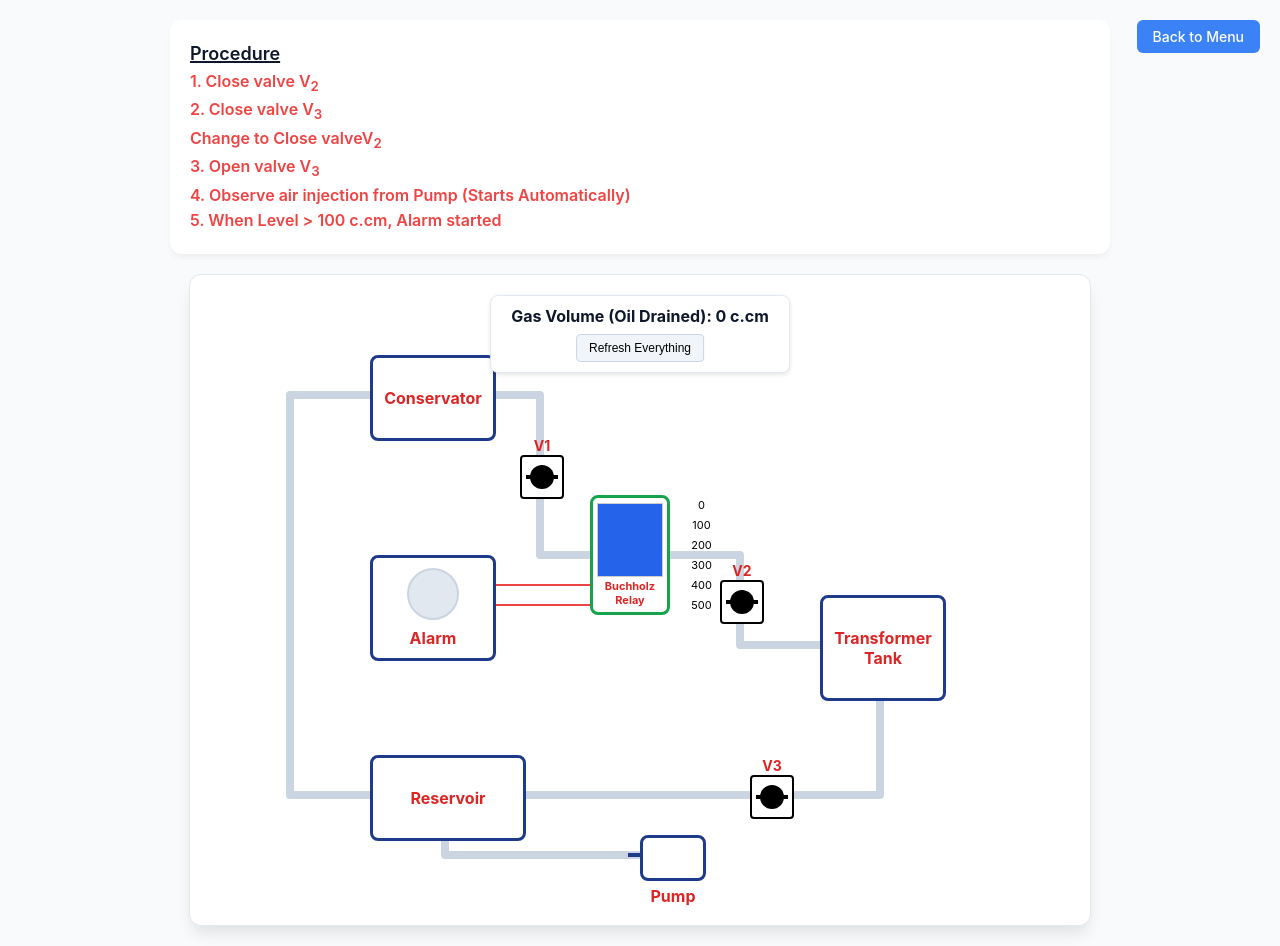
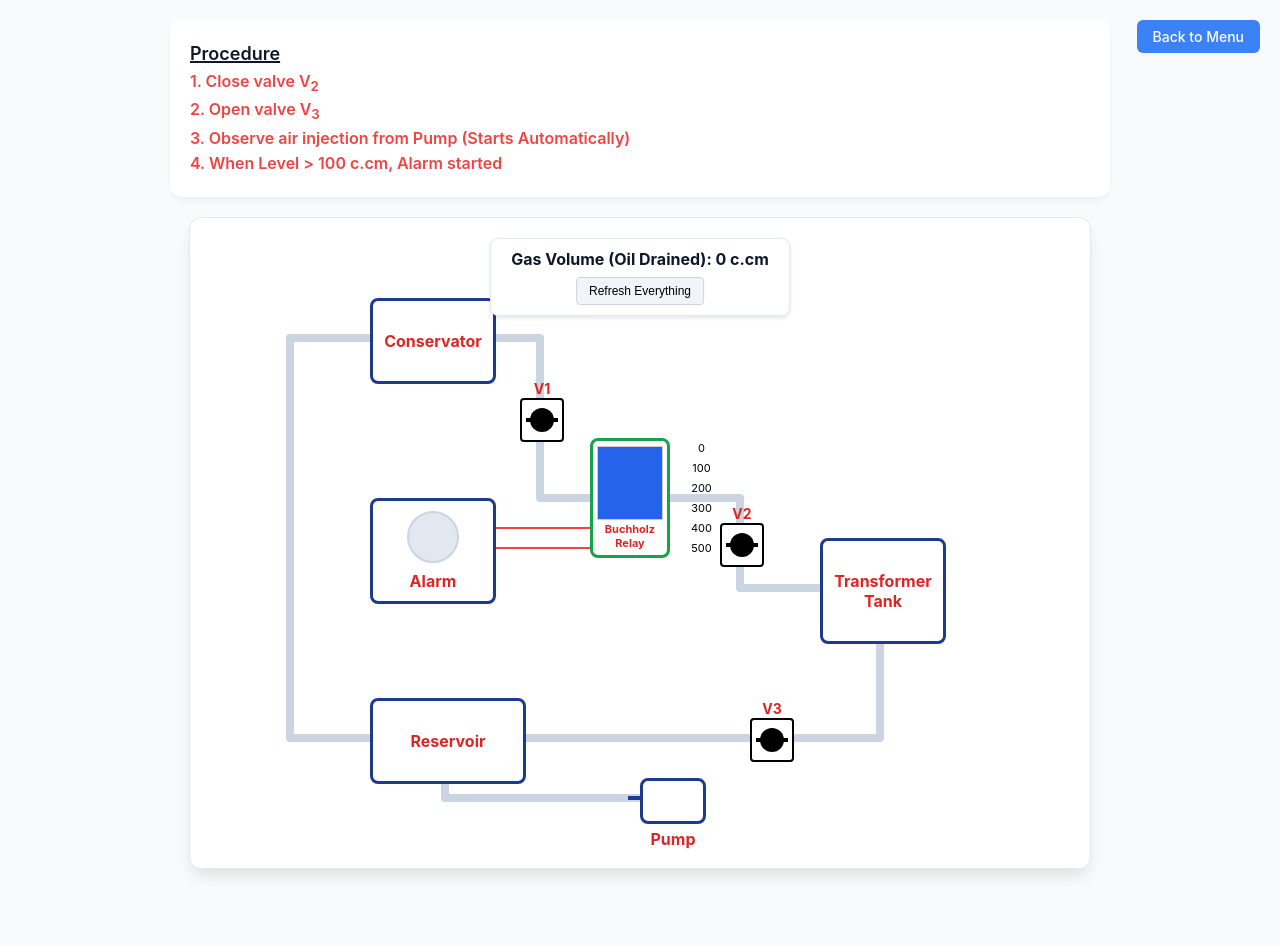
Before and after one commit to virtual-labs/exp-gas-actuated-buchholz-dei, a plain HTML site: page experiment/simulation/incipient.html in a window 1280 px wide. After the commit the page ends 889 px from the top, so only its background shows below. Drawn offline with Linux system fonts and the light colour scheme.

Commit message:
Update incipient.html

```diff
--- a/experiment/simulation/incipient.html
+++ b/experiment/simulation/incipient.html
@@ -11,11 +11,10 @@
         <a href="index.html" class="nav-back">Back to Menu</a>
         <div class="procedure">
             <u>Procedure</u><br>
-            1. Close valve V<sub>2</sub><br>
-            2. Close valve V<sub>3</sub><br> Change to Close valveV<sub>2</sub><br>
-            3. Open valve  V<sub>3</sub><br>
-            4. Observe air injection from Pump (Starts Automatically)<br>
-            5. When Level > 100 c.cm, Alarm started
+           1. Close valve V<sub>2</sub><br>
+            2. Open  valve V<sub>3</sub><br>
+            3. Observe air injection from Pump (Starts Automatically)<br>
+            4. When Level > 100 c.cm, Alarm started
         </div>
     </div>
 
```
